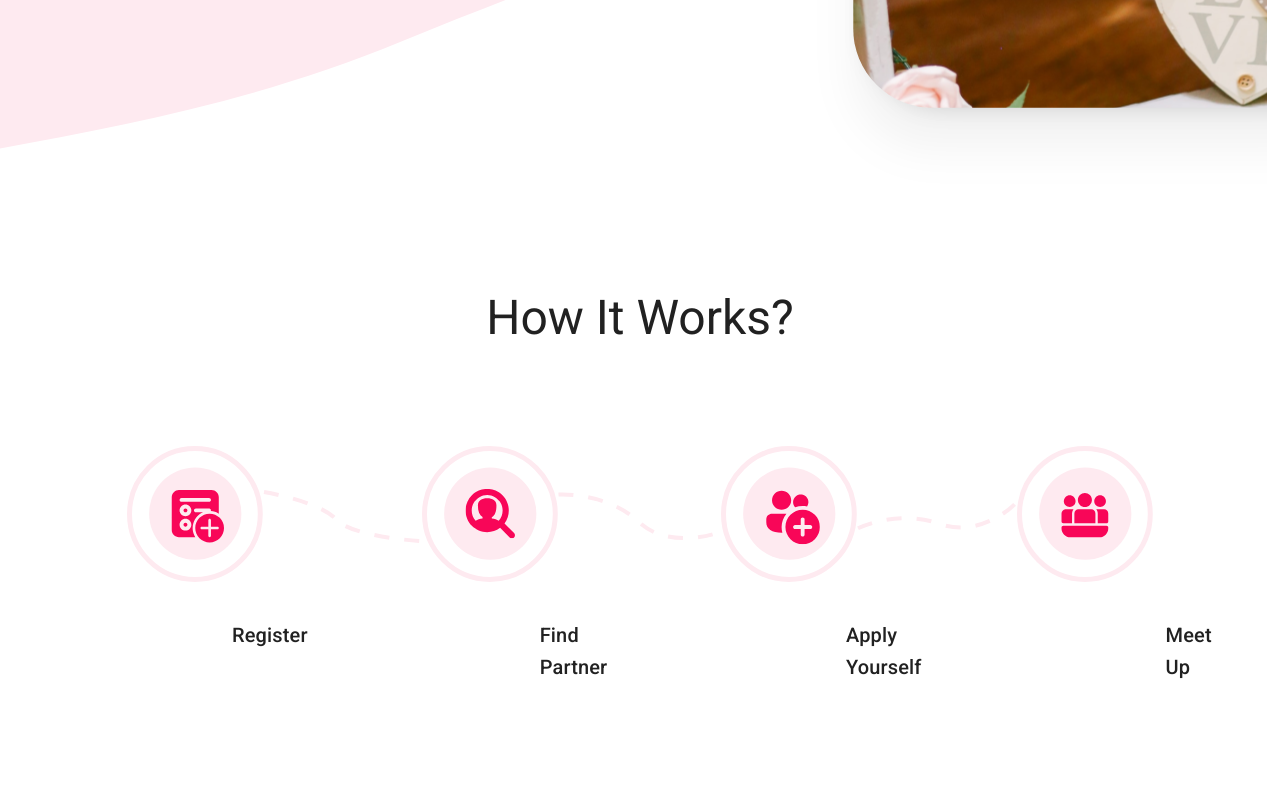
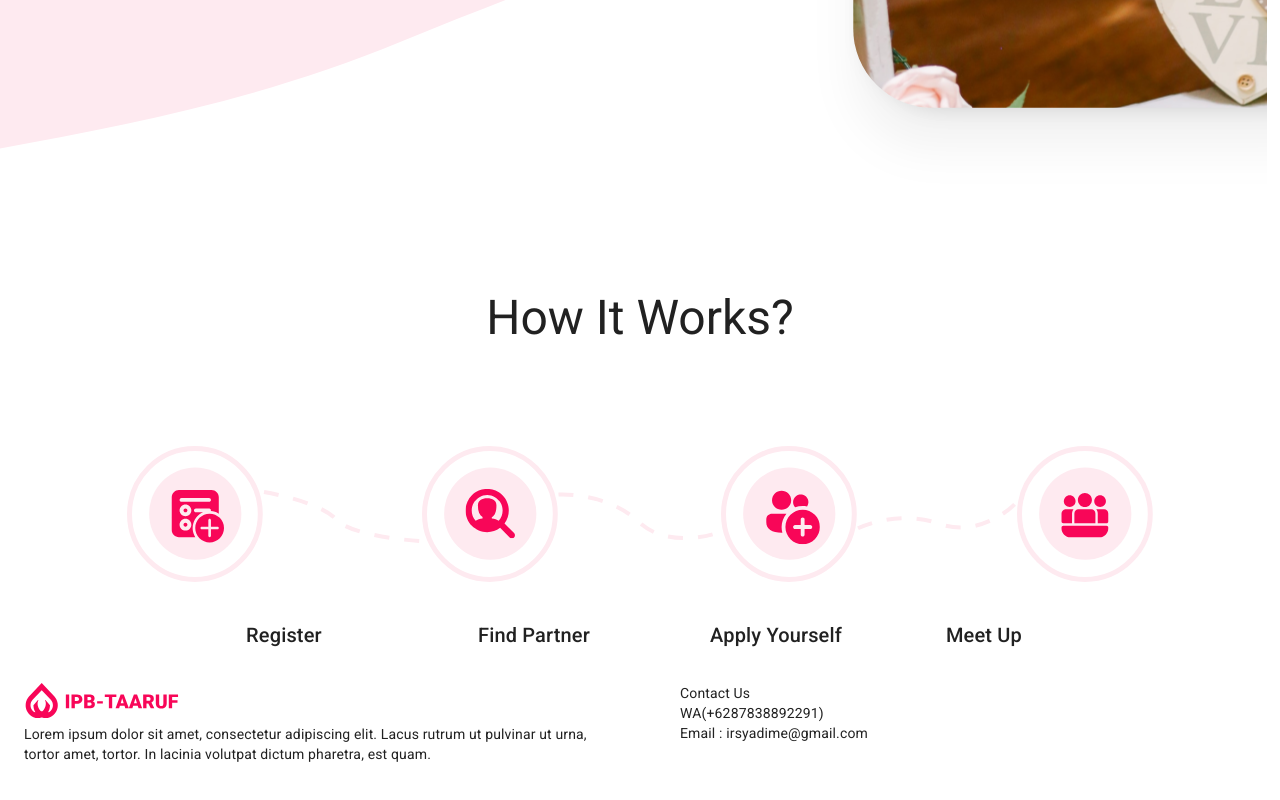
Before and after one commit to soluchin/psbo-p2-kel4-project, a Next.js app: page / in a window 1280 px wide. Shown: the part 770-1570 px from the top of the page. Before the commit the page ends 1485 px from the top, so only its background shows below. Built offline with nearby package versions, Linux system fonts and the light colour scheme.

Commit message:
add footer(uncomplete) Co-authored-by: TobiAlbertino <TobiAlbertino@users.noreply.github.com>

```diff
--- /dev/null
+++ b/components/footer.js
@@ -0,0 +1,43 @@
+import React from "react";
+import {
+  Container,
+  Box,
+  Grid,
+  makeStyles,
+  Typography,
+} from "@material-ui/core";
+
+const useStyles = makeStyles((theme) => ({}));
+
+export default function footer() {
+  const classes = useStyles();
+  return (
+    <footer>
+      <Box display="flex" backgroundColor="#fffff">
+        <Container maxWidth="lg">
+          <Grid container spacing={10}>
+            <Grid item xs={12} sm={6}>
+              <Box>
+                <img src="/logos.svg" width={157} height={36} />
+              </Box>
+              <Box textColor="#656464" fontStyle="regular">
+                <Typography variant="body2" paragraph="true">
+                  Lorem ipsum dolor sit amet, consectetur adipiscing elit. Lacus
+                  rutrum ut pulvinar ut urna, tortor amet, tortor. In lacinia
+                  volutpat dictum pharetra, est quam.
+                </Typography>
+              </Box>
+            </Grid>
+            <Grid item xs={12} sm={6}>
+              <Box textColor="#656464" fontStyle="#656464">
+                Contact Us
+              </Box>
+              <Box>WA(+6287838892291)</Box>
+              <Box>Email : irsyadime@gmail.com</Box>
+            </Grid>
+          </Grid>
+        </Container>
+      </Box>
+    </footer>
+  );
+}
--- a/components/howItWorks.js
+++ b/components/howItWorks.js
@@ -19,6 +19,7 @@ const useStyles = makeStyles((theme) => ({
     display: "flex",
     justifyContent: "space-between",
     padding: "2rem",
+    textIndent: "-8rem",
   },
   title: {
     marginLeft: "10em",
--- a/pages/index.js
+++ b/pages/index.js
@@ -1,6 +1,7 @@
 import Header from "../components/header";
 import { CssBaseline, makeStyles, Typography } from "@material-ui/core";
 import HowItWorks from "../components/howItWorks";
+import Footer from "../components/footer";
 
 const useStyles = makeStyles((theme) => ({
   head: {
@@ -22,6 +23,7 @@ export default function Home() {
       </div>
       <br />
       <HowItWorks />
+      <Footer />
     </>
   );
 }
```
